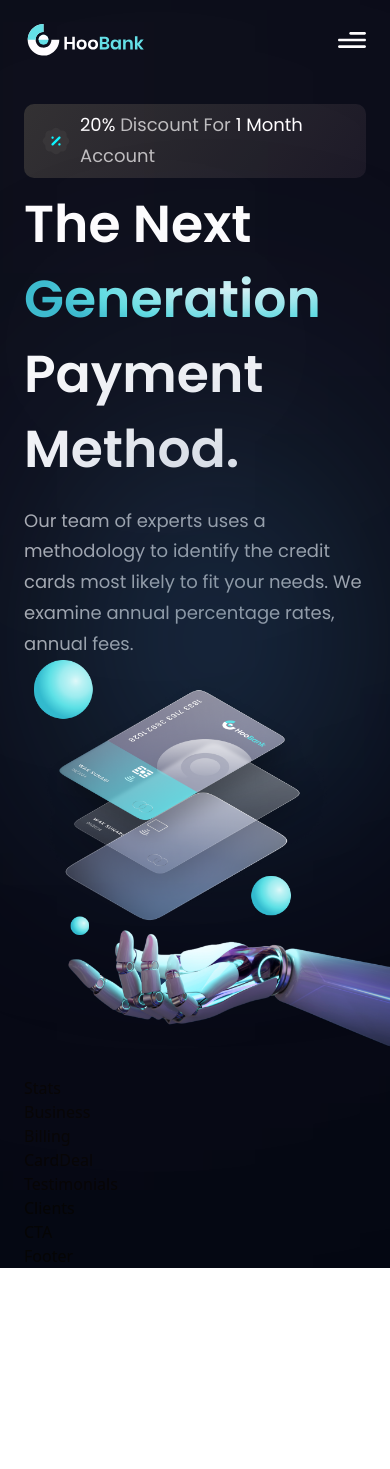
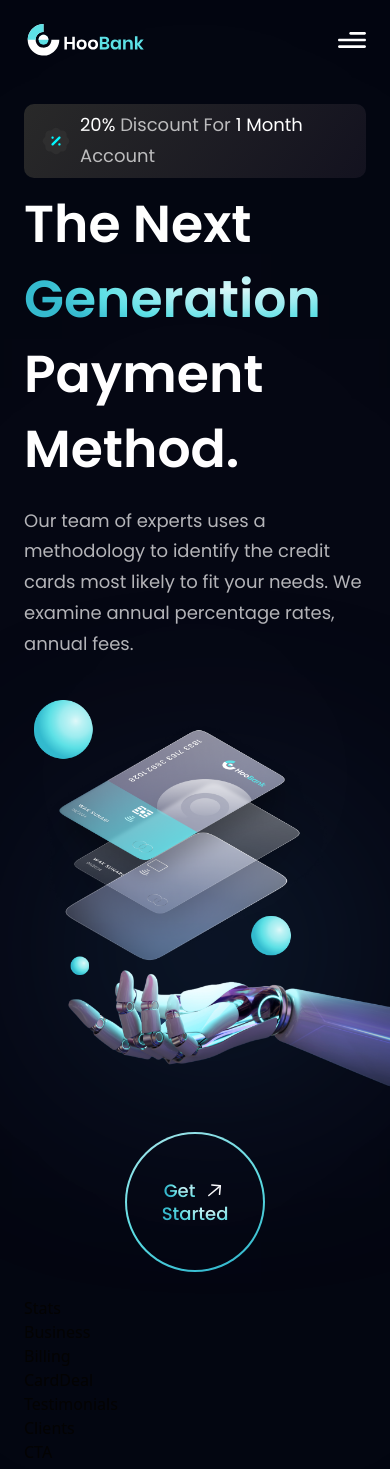
Before and after one commit to ERy03/bank-modern-app, a React (Vite) app: page / in a window 390 px wide. Shown: the top 1469 px of the page. Before the commit the page ends 1268 px from the top, so only its background shows below. Built offline with nearby package versions, Linux system fonts and the light colour scheme.

Commit message:
gradient

```diff
--- a/src/components/Hero.tsx
+++ b/src/components/Hero.tsx
@@ -27,7 +27,7 @@
       <p className={`${styles.paragraph} max-w-[470px] mt-5`}>Our team of experts uses a methodology to identify the credit cards most likely to fit your needs. We examine annual percentage rates, annual fees.</p>
     </div>
 
-    <div>
+    <div className={`flex-1 flex ${styles.flexCenter} md:my-0 my-10 relative`}>
       <img src={robot} alt="billing" className='w-[100%] h-[100%] relative z-[5]' />
       <div className='absolute z-[0] w-[40%] h-[35%] top-0 pink__gradient'>
       </div>
@@ -36,6 +36,10 @@
       <div className='absolute z-[0] w-[50%] h-[50%] right-20 bottom-20 blue__gradient'>
       </div>
     </div>
+
+    <div className={`ss:hidden ${styles.flexCenter}`}>
+      <GetStarted />
+    </div>
   </section>
 )
 
```
